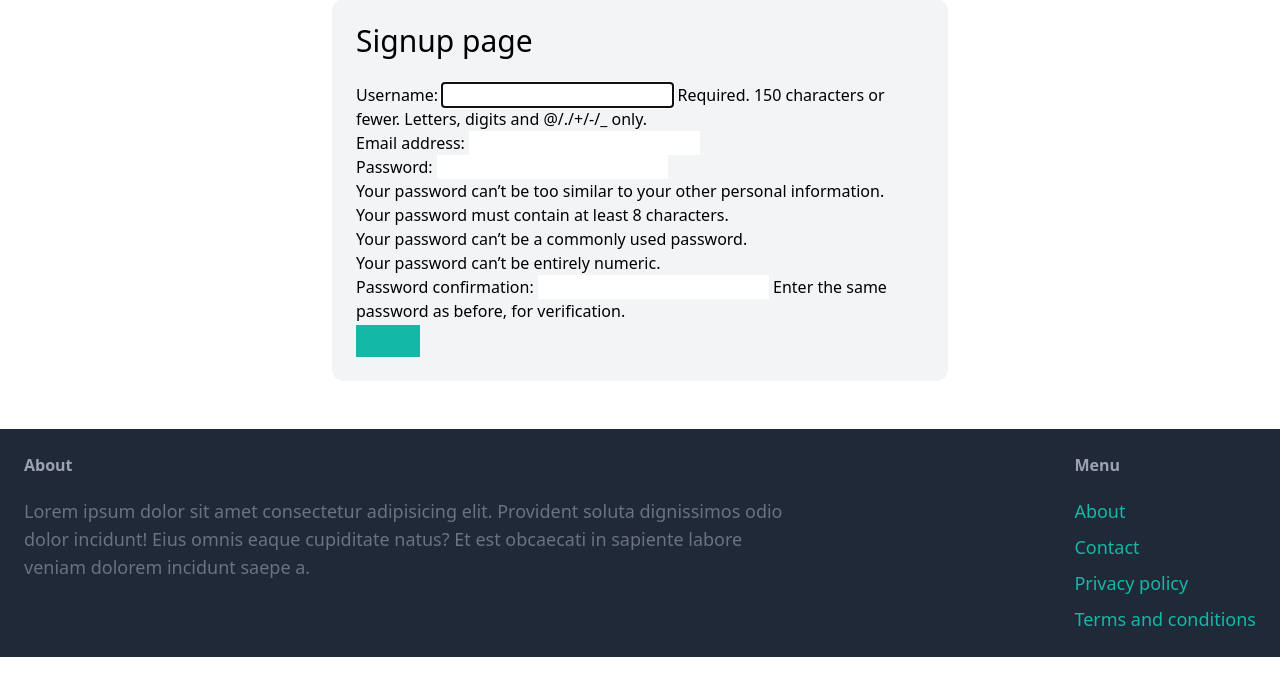
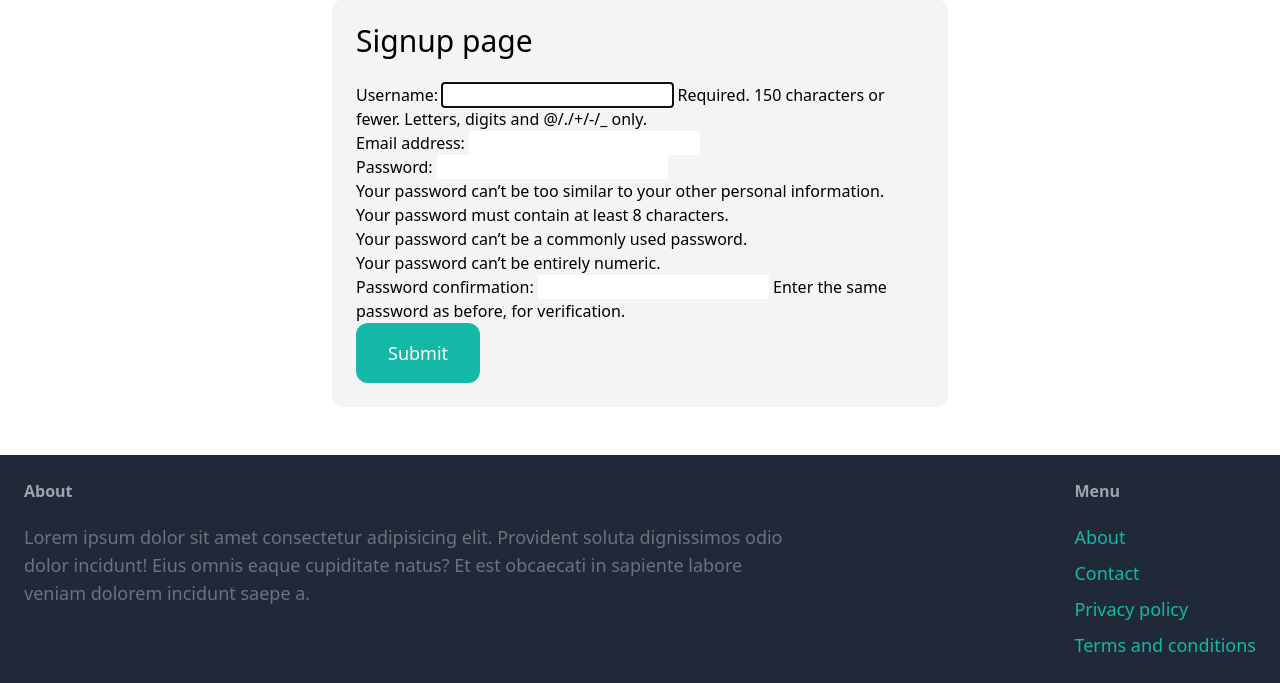
Before and after one commit to ttwange/MarketPlace, a Django app: template core/templates/core/signup.html in a window 1280 px wide. Shown: the part 126-809 px from the top of the page. Before the commit the page ends 783 px from the top, so only its background shows below. Run offline with Django 4.2, Linux system fonts and the light colour scheme; the template is opened without the code that fills it: values that come from a table or form of the project are taken from there, others are empty; some libraries are stand-ins or nearby versions.

Commit message:
bug fix in the signup page

```diff
--- a/core/templates/core/signup.html
+++ b/core/templates/core/signup.html
@@ -7,7 +7,8 @@
       <form method="POST" action=".">
           {% csrf_token %}
           {{ form.as_p }}
-          <button class="py-4 px-8 text-lg bg-teal-500 hover"></button>
+
+          <button class="py-4 px-8 text-lg bg-teal-500 hover:bg-teal-700 rounded-xl text-white">Submit</button>
       </form>
  </div>
 
--- a/core/views.py
+++ b/core/views.py
@@ -13,6 +13,6 @@ def contact(request):
     return render(request, 'core/contact.html')
 
 def signup(request):
-    form =  SignupForm
+    form =  SignupForm()
     context = {'form':form}
-    return render(request, 'core/signup.html')
+    return render(request, 'core/signup.html', context)
```
